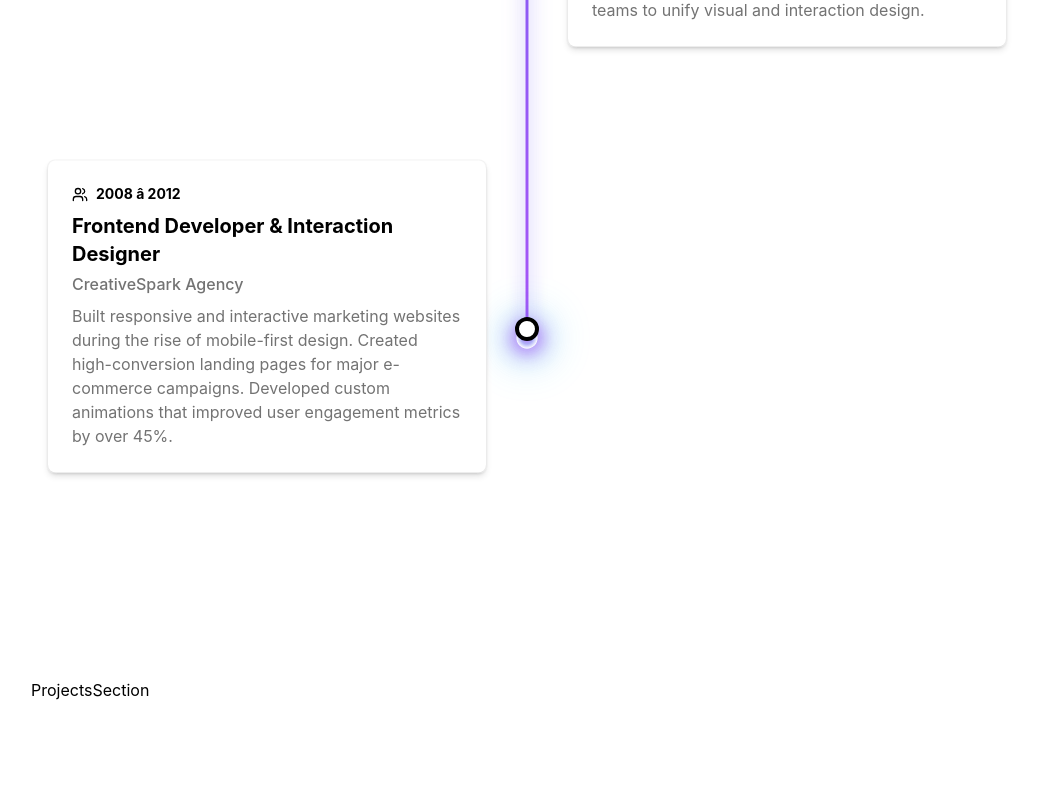
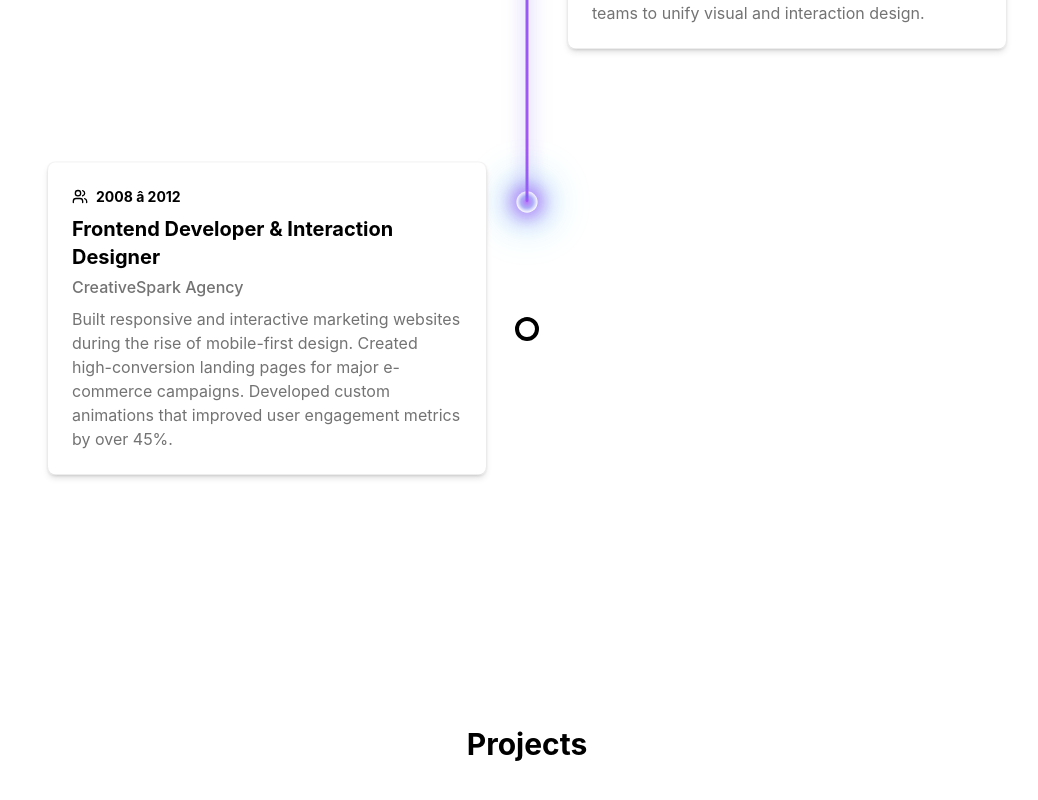
Before and after one commit to QPhuc/Animated-Portfolio, a React (Vite) app in the folder Animated-portfolio/: page / in a window 1280 px wide. Shown: the part 3310-4110 px from the top of the page, without its empty margins (113-1151 px from the left). Built offline with nearby package versions, Linux system fonts and the light colour scheme.

Commit message:
Update projects

```diff
--- a/Animated-portfolio/src/components/ProjectsSection/ProjectsSection.tsx
+++ b/Animated-portfolio/src/components/ProjectsSection/ProjectsSection.tsx
@@ -1,7 +1,24 @@
+import { motion } from "framer-motion"
 
 const ProjectsSection = () => {
     return (
-        <div>ProjectsSection</div>
+        <motion.div
+            initial={{ opacity: 0, y: 50 }}
+            whileInView={{ opacity: 1, y: 0 }}
+            viewport={{ once: true, amount: 0.2 }}
+            transition={{ when: "beforeChildren", staggerChildren: 0.1 }}
+        >
+            <section className="max-w-7xl mx-auto px-6 py-12">
+                <motion.h2
+                    className="text-3xl font-bold text-foreground mb-8 text-center"
+                    initial={{ opacity: 0, y: 20, scale: 0.95 }}
+                    whileInView={{ opacity: 1, y: 0, scale: 1 }}
+                    transition={{ duration: 0.5, ease: "easeOut" }}
+                >
+                    Projects
+                </motion.h2>
+            </section>
+        </motion.div>
     )
 }
 
```
